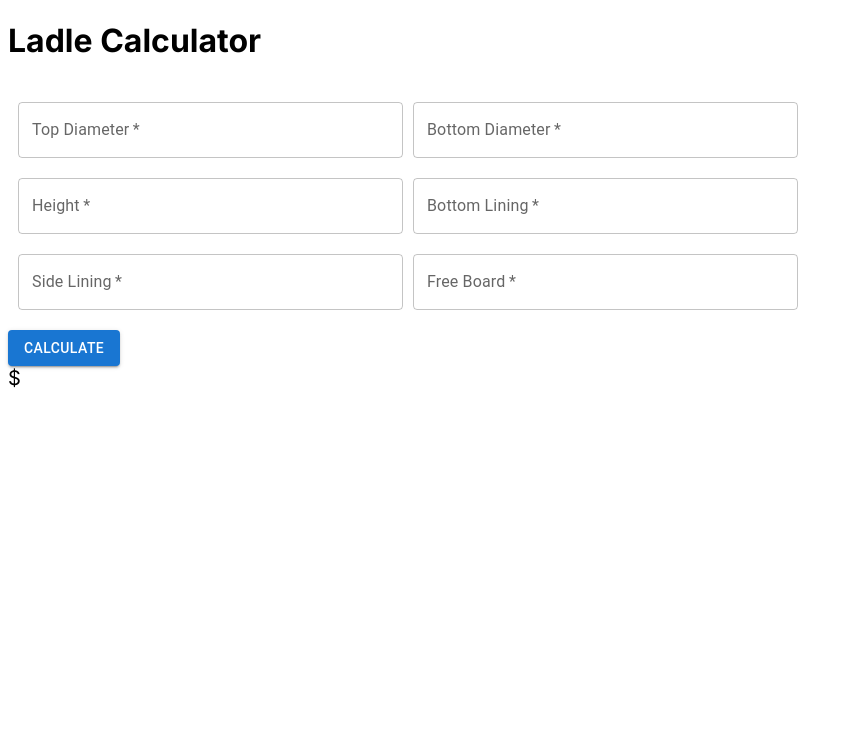
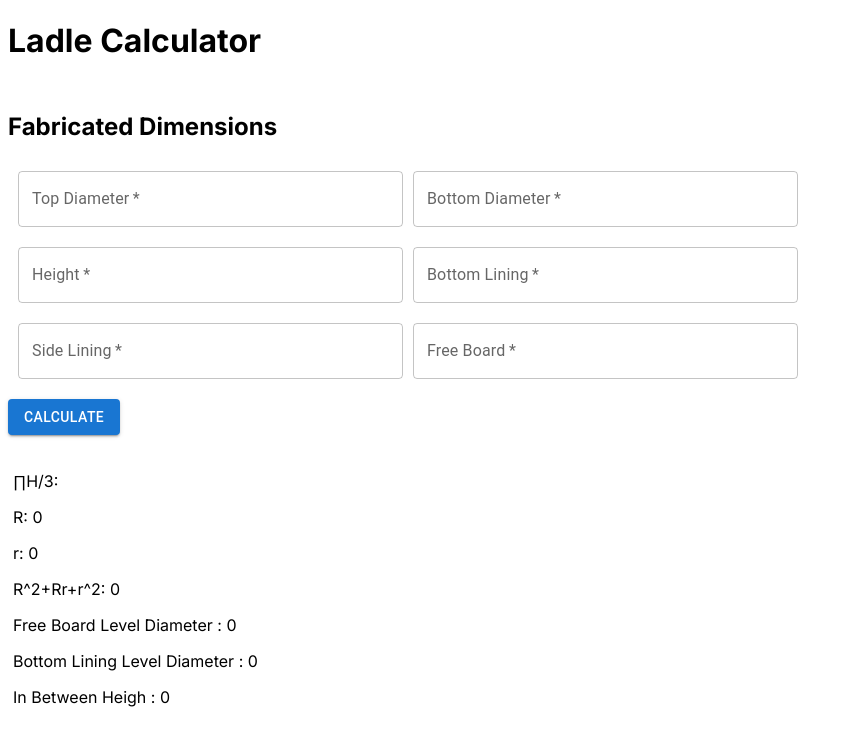
Before and after one commit to Anubhavgupta14/Ladle_Calculator, a Next.js app: page / in a window 1280 px wide. Shown: the top 746 px of the page, without its empty margins (0-854 px from the left). Built offline with nearby package versions, Linux system fonts and the light colour scheme.

Commit message:
After Lining Parameters added

```diff
--- a/app/globals.css
+++ b/app/globals.css
@@ -16,3 +16,6 @@
 .textfield{
   width: 100%;
 }
+.outcome{
+  padding: 20px 0 0 5px;
+}
--- a/app/page.js
+++ b/app/page.js
@@ -1,4 +1,4 @@
-"use client"
+"use client";
 import * as React from "react";
 import Box from "@mui/material/Box";
 import TextField from "@mui/material/TextField";
@@ -8,7 +8,6 @@ import Button from "@mui/material/Button";
 import { useState } from "react";
 
 export default function BasicTextFields() {
-
   const [topdiameter, setTopdiameter] = useState(null);
   const [bottomdiameter, setBottomdiameter] = useState(null);
   const [height, setHeight] = useState(null);
@@ -16,20 +15,31 @@ export default function BasicTextFields() {
   const [sidelining, setSidelining] = useState(null);
   const [freeboard, setFreeboard] = useState(null);
   const [pieHby3, setPieHby3] = useState(null);
+  const [freeboardleveldiameter, setFreeboardleveldiameter] = useState(0);
+  const [bottomliningleveldiameter, setBottomliningleveldiameter] = useState(0);
+  const [inbetweenheight, setInbetweenheight] = useState(0);
 
-  const result = ()=>{
-    const inbetweenheight = height-bottomlining-freeboard
-    const pieHby3 = (3.1416/3000)*inbetweenheight
-    console.log(pieHby3)
-    setPieHby3(pieHby3.toFixed(3))
-  }
+  const result = () => {
+    const inbetweenheight = height - bottomlining - freeboard;
+    setInbetweenheight(inbetweenheight)
+    const pieHby3 = (3.1416 / 3000) * inbetweenheight;
+    // console.log(pieHby3);
+    setPieHby3(pieHby3.toFixed(3));
+
+    const I14 =(0.5 * (topdiameter - bottomdiameter)) / inbetweenheight;
+    const freeboardleveldiameter = topdiameter - 2 * sidelining - I14 * 2 * freeboard;
+    setFreeboardleveldiameter(Math.round(freeboardleveldiameter));
+    // console.log(freeboardleveldiameter)
+
+    const bottomliningleveldiameter = (I14*2*bottomlining)+(bottomdiameter-2*sidelining)
+    setBottomliningleveldiameter(Math.round(bottomliningleveldiameter))
+  };
 
   return (
-    <Box
-      component="form"
-    >
+    <Box component="form">
       <Header />
       <div className="content">
+        <h2>Fabricated Dimensions</h2>
         <div className="row">
           <TextField
             required
@@ -92,11 +102,25 @@ export default function BasicTextFields() {
         </div>
       </div>
       <Stack spacing={2} direction="row">
-        <Button variant="contained" color="primary" onClick={()=>{result()}}>
+        <Button
+          variant="contained"
+          color="primary"
+          onClick={() => {
+            result();
+          }}
+        >
           Calculate
         </Button>
       </Stack>
-      <div style={{ fontSize: "20px" }}>${pieHby3}</div>
+      <div className="outcome">
+        <p>&prod;H/3: {pieHby3}</p>
+        <p>R: {freeboardleveldiameter/2}</p>
+        <p>r: {bottomliningleveldiameter/2}</p>
+        <p>R^2+Rr+r^2: {((freeboardleveldiameter/2)*(freeboardleveldiameter/2))+((bottomliningleveldiameter/2)*(bottomliningleveldiameter/2))+(((bottomliningleveldiameter/2))*(freeboardleveldiameter/2))/1000000}</p>
+        <p>Free Board Level Diameter : {freeboardleveldiameter}</p>
+        <p>Bottom Lining Level Diameter : {bottomliningleveldiameter}</p>
+        <p>In Between Heigh : {inbetweenheight}</p>
+      </div>
     </Box>
   );
 }
```
Also changed, not shown: 1 other file (tests, documents, lock files or other folders). Lines whose indentation alone changed are shown as unchanged.
